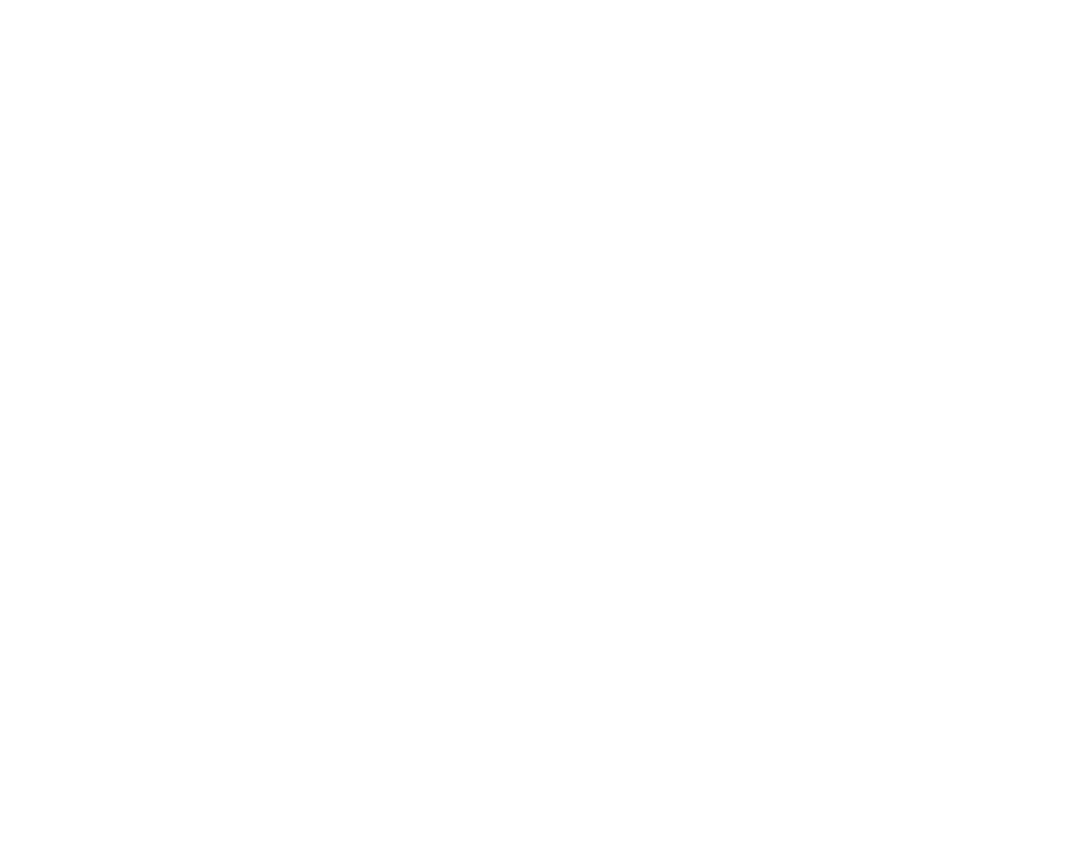
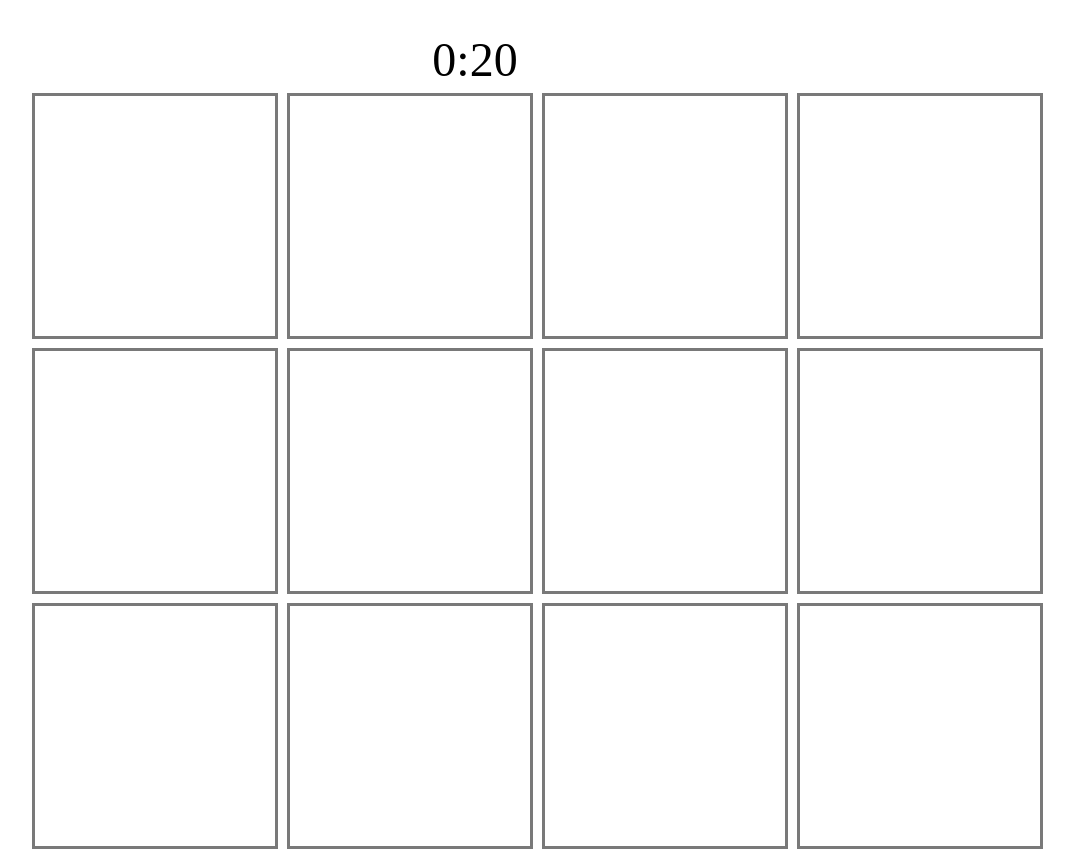
Before and after one commit to SiecTV/siectv.github.io, a plain HTML site: page index.html in a window 1280 px wide. Shown: the top 852 px of the page, without its empty margins (165-1239 px from the left). Before the commit the page ends 800 px from the top, so only its background shows below. Drawn offline with Linux system fonts and the light colour scheme.

Commit message:
Add files via upload

```diff
--- /dev/null
+++ b/clock.js
@@ -0,0 +1,13 @@
+function clockwork() {
+    time = document.getElementById("time");
+    t = new Date();
+    min = '';
+    if (t.getMinutes() < 10) {
+       min = '0' + t.getMinutes()
+    }
+    else {
+        min = t.getMinutes()
+    }
+    fulltime = t.getHours() + ':' + min;
+    clock.innerText = fulltime
+}
--- a/index.html
+++ b/index.html
@@ -16,10 +16,69 @@
 		<link rel="apple-touch-icon" sizes="152x152" href="touch-icon-ipad.png">
 		<link rel="apple-touch-icon" sizes="180x180" href="touch-icon-iphone-retina.png">
 		<link rel="apple-touch-icon" sizes="167x167" href="touch-icon-ipad-retina.png">
+		<script src="clock.js"></script>
+		<script>
+			var timerID = setInterval(function () {
+				clockwork();
+			}, 60 * 1);
+		</script>
 	<body>
 		<div class="bg" id ="bg">
 		</div>
 		<div class="content">
+			<div class="clockbox">
+				<h1 class="clock" id="clock">XX:XX</h1>
+			</div>
+			<div class="channelbox">
+				<div class="channel">
+
+				</div>
+				<div class="channel">
+
+				</div>
+				<div class="channel">
+
+				</div>
+				<div class="channel">
+
+				</div>
+				<div class="channel">
+
+				</div>
+				<div class="channel">
+
+				</div>
+				<div class="channel">
+
+				</div>
+				<div class="channel">
+
+				</div>
+				<div class="channel">
+
+				</div>
+				<div class="channel">
+
+				</div>
+				<div class="channel">
+
+				</div>
+				<div class="channel">
+
+				</div>
+				<div class="channel">
+
+				</div>
+				<div class="channel">
+
+				</div>
+				<div class="channel">
+
+				</div>
+				<div class="channel">
+
+				</div>
+			</div>
 		</div>
 	</body>
 </html>
--- a/style.css
+++ b/style.css
@@ -8,7 +8,6 @@ body {
 	padding: 0;
 	width: auto;
 	height: auto;
-	overflow: hidden;
 }
 
 .bg {
@@ -28,3 +27,34 @@ body {
 	  transform: translateX(-50%);
 	  width: 100%;
 }
+
+.clockbox {
+	width: 100%;
+	height: 88px;
+	display: grid;
+	text-align: center;
+}
+
+.clock {
+	font-size: 48px;
+	font-weight: normal;
+}
+
+.channelbox {
+	width: 80%;
+	height: auto;
+	margin-left: 15%;
+}
+
+.channel {
+	width: 240px;
+	height: 240px;
+	border: solid 3px rgb(88,88,88,0.8);
+	margin-top: 5px;
+	margin-left: 5px;
+	display: inline-grid;
+}
+
+.channel:hover {
+	border: solid 3px rgb(188,188,188,0.8);
+}
```
